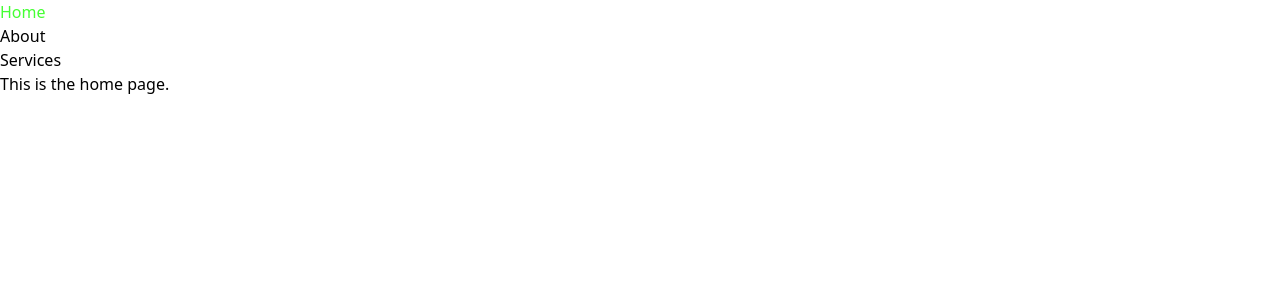
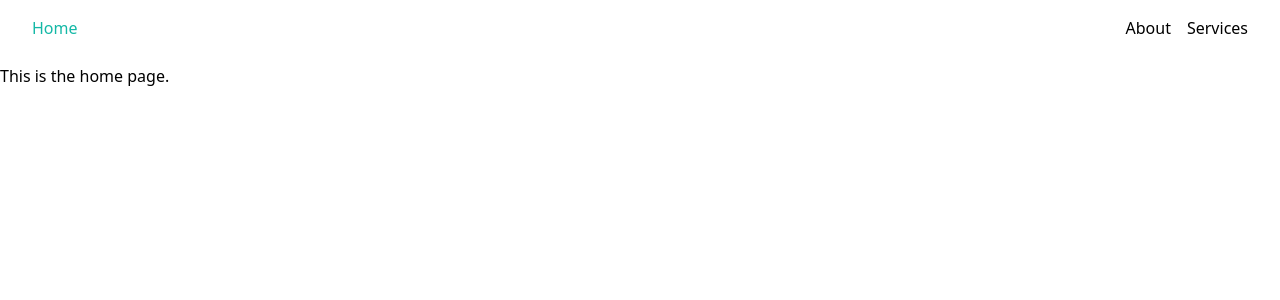
Before and after one commit to ryanvelbon/nuxt-project1, a Nuxt app: page / in a window 1280 px wide. Shown: the top 300 px of the page. Built offline with nearby package versions, Linux system fonts and the light colour scheme.

Commit message:
style: sticky navbar

```diff
--- a/layouts/default.vue
+++ b/layouts/default.vue
@@ -1,25 +1,41 @@
 <script setup>
-
+const isScrolled = ref(false)
+function handleScroll() {
+    isScrolled.value = window.scrollY > 0
+}
+onMounted(() => {
+    window.addEventListener('scroll', handleScroll)
+})
+onUnmounted(() => {
+    window.removeEventListener('scroll', handleScroll)
+})
 </script>
 
 <template>
     <header>
+        <div
+            class="fixed top-0 w-full z-20 bg-white"
+            :class="isScrolled ? 'shadow-lg' : ''"
+        >
+            <div class="container flex justify-between py-4">
                 <NuxtLink to="/">Home</NuxtLink>
                 <nav>
-            <ul>
+                    <ul class="flex space-x-4">
                         <li><NuxtLink to="/about">About</NuxtLink></li>
                         <li><NuxtLink to="/services">Services</NuxtLink></li>
                     </ul>
                 </nav>
+            </div>
+        </div>
     </header>
 
-    <main>
+    <main class="pt-16">
         <slot />
     </main>
 </template>
 
 <style scoped>
 .router-link-exact-active {
-    color: #4f3;
+    @apply text-primary-500;
 }
 </style>
--- a/tailwind.config.js
+++ b/tailwind.config.js
@@ -1,8 +1,22 @@
-/** @type {import('tailwindcss').Config} */
-export default {
-  content: [],
+const colors = require('tailwindcss/colors')
+const defaultTheme = require('tailwindcss/defaultTheme')
+
+module.exports = {
+  content: [
+    "./components/**/*.{js,vue,ts}",
+    "./layouts/**/*.vue",
+    "./pages/**/*.vue",
+    "./plugins/**/*.{js,ts}",
+    "./app.vue",
+    "./error.vue",
+  ],
   theme: {
-    extend: {},
+    extend: {
+        colors: {
+            primary: colors.teal,
+            secondary: colors.fuchsia,
+        },
+    },
   },
   plugins: [],
 }
```
Lines whose indentation alone changed are shown as unchanged.
